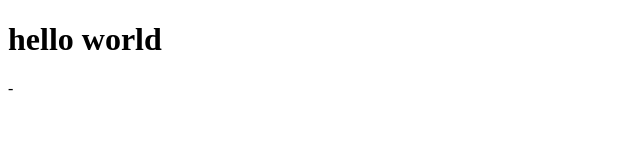
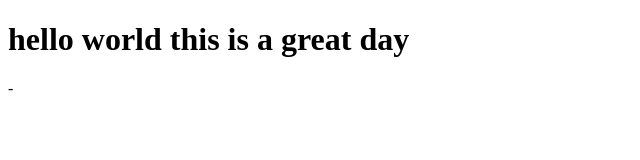
Before and after one commit to alick9797/jsprac, a plain HTML site: page site/index.html in a window 1280 px wide. Shown: the whole page, without its empty margins (0-640 px from the left). Drawn offline with Linux system fonts and the light colour scheme.

Commit message:
add to home page

```diff
--- a/site/index.html
+++ b/site/index.html
@@ -4,6 +4,6 @@
 	<title>Hello Coursera!</title>
 </head>
 <body>
-<h1>hello world</h1>-
+<h1>hello world this is a great day</h1>-
 </body>
 </html>
```
